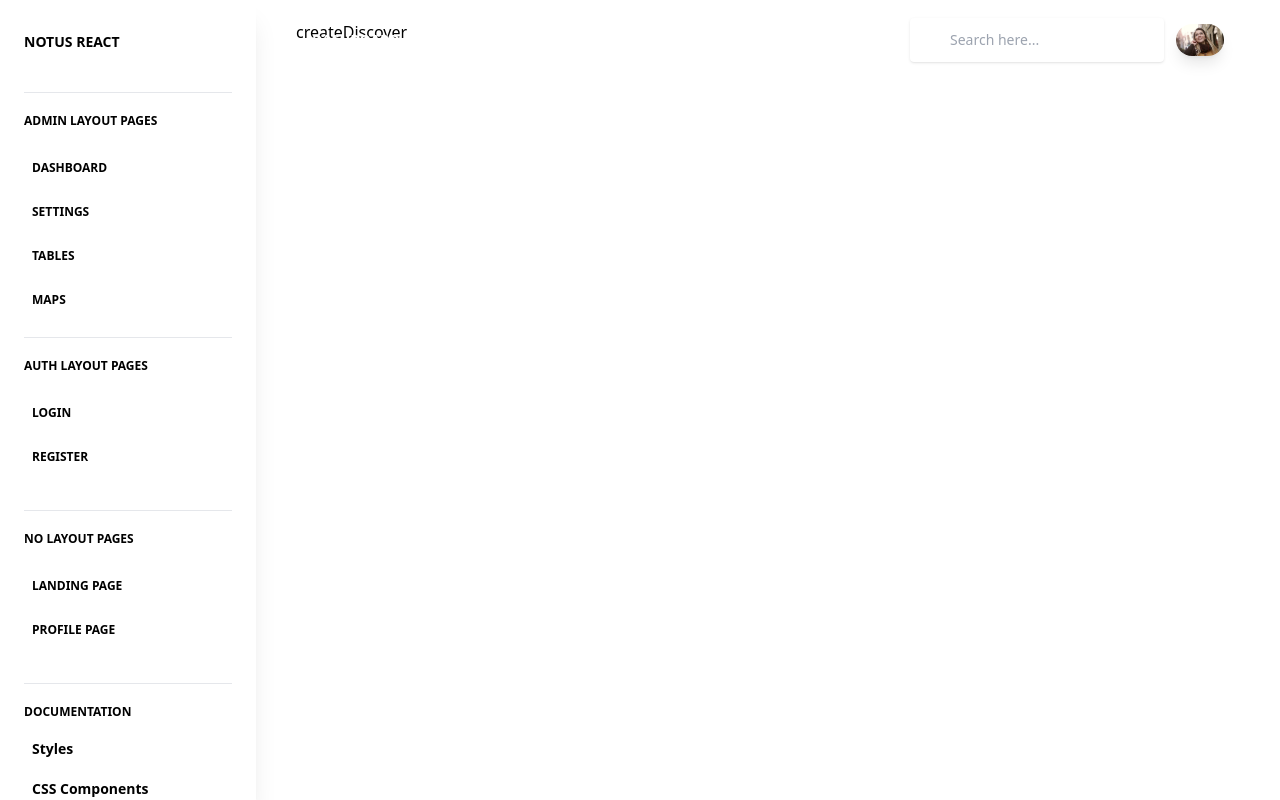
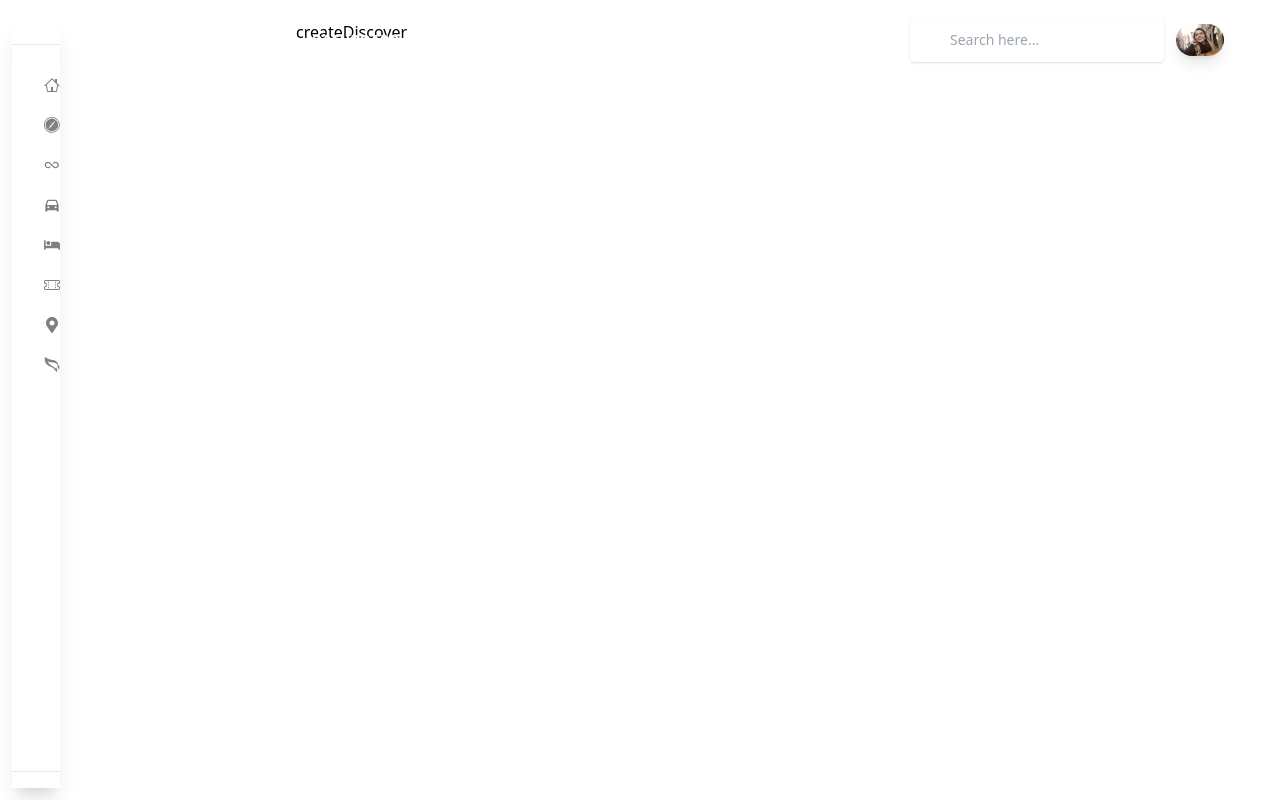
Before and after one commit to AxelCoolpa/COOL-FRONT, a React (Vite) app: page /proveedor-admin in a window 1280 px wide. Built offline with nearby package versions, Linux system fonts and the light colour scheme.

Commit message:
customizando sidebar prov

```diff
--- a/src/components/sidebar/SidebarB.tsx
+++ b/src/components/sidebar/SidebarB.tsx
@@ -1,15 +1,24 @@
 /*eslint-disable*/
 import React from "react";
 import { Link } from "react-router-dom";
+import { BiMenu } from 'react-icons/bi'
 
+import Cool from '../../assets/cool.png'
 import Dropdown from "../dropdown/Dropdown";
 import UserDropdown from "../dropdown/UserDropdown";
+import { GoHome } from "react-icons/go";
+import { GrSafariOption } from "react-icons/gr";
+import { CgInfinity } from "react-icons/cg";
+import { RiCarFill } from "react-icons/ri";
+import { FaBed, FaMapMarkerAlt } from "react-icons/fa";
+import { BsTicketPerforated } from "react-icons/bs";
+import { GiWavyItinerary } from "react-icons/gi";
 
 export default function Sidebar() {
   const [collapseShow, setCollapseShow] = React.useState("hidden");
   return (
     <>
-      <nav className="md:left-0 md:block md:fixed md:top-0 md:bottom-0 md:overflow-y-auto md:flex-row md:flex-nowrap md:overflow-hidden shadow-xl bg-white flex flex-wrap items-center justify-between relative md:w-64 z-10 py-4 px-6">
+      <nav className="md:left-3 md:block md:fixed md:top-3 md:bottom-3 md:flex-row md:flex-nowrap md:overflow-hidden shadow-xl bg-white flex flex-wrap items-center justify-between relative md:w-12 z-10 ">
         <div className="md:flex-col md:items-stretch md:min-h-full md:flex-nowrap px-0 flex flex-wrap items-center justify-between w-full mx-auto">
           {/* Toggler */}
           <button
@@ -17,15 +26,19 @@ export default function Sidebar() {
             type="button"
             onClick={() => setCollapseShow("bg-white m-2 py-3 px-6")}
           >
-            <i className="fas fa-bars"></i>
+            <BiMenu />
+
           </button>
           {/* Brand */}
-          <Link
+          {/* <Link
             className="md:block text-left md:pb-2 text-blueGray-600 mr-0 inline-block whitespace-nowrap text-sm uppercase font-bold p-4 px-0"
-            to="/"
+            to="/proveedor-admin/show-discover"
           >
-            Notus React
-          </Link>
+            <div className='flex items-center justify-center'>
+              <img src={Cool} alt='Cool-LOGO' className='w-20 mt-12' />
+            </div>
+          </Link> */}
+
           {/* User */}
           <ul className="md:hidden items-center flex flex-wrap list-none">
             <li className="inline-block relative">
@@ -35,9 +48,8 @@ export default function Sidebar() {
               <UserDropdown />
             </li>
           </ul>
+
           {/* Collapse */}
-
-
           <div
             className={
               "md:flex md:flex-col md:items-stretch md:opacity-100 md:relative md:mt-4 md:shadow-none shadow absolute top-0 left-0 right-0 z-40 overflow-y-auto overflow-x-hidden h-auto items-center flex-1 rounded " +
@@ -45,27 +57,27 @@ export default function Sidebar() {
             }
           >
             {/* Collapse header */}
-            <div className="md:min-w-full md:hidden block pb-4 mb-4 border-b border-solid border-blueGray-200">
+            <div className="md:min-w-md md:hidden block pb-4 mb-4 border-b border-solid border-blueGray-200">
               <div className="flex flex-wrap">
                 <div className="w-6/12">
                   <Link
                     className="md:block text-left md:pb-2 text-blueGray-600 mr-0 inline-block whitespace-nowrap text-sm uppercase font-bold p-4 px-0"
-                    to="/"
+                    to="/proveedor-admin/show-discover"
                   >
-                    Notus React
                   </Link>
                 </div>
-                <div className="w-6/12 flex justify-end">
+              </div>
+                <div className="w-6/12 flex relative">
                   <button
                     type="button"
                     className="cursor-pointer text-black opacity-50 md:hidden px-3 py-1 text-xl leading-none bg-transparent rounded border border-solid border-transparent"
                     onClick={() => setCollapseShow("hidden")}
                   >
-                    <i className="fas fa-times"></i>
+                                    <BiMenu />
                   </button>
                 </div>
-              </div>
             </div>
+
             {/* Form */}
             <form className="mt-6 mb-4 md:hidden">
               <div className="mb-3 pt-0">
@@ -76,16 +88,76 @@ export default function Sidebar() {
                 />
               </div>
             </form>
+            {/* Divider */}
 
-            {/* Divider */}
             <hr className="my-4 md:min-w-full" />
             {/* Heading */}
-            <h6 className="md:min-w-full text-blueGray-500 text-xs uppercase font-bold block pt-1 pb-4 no-underline">
-              Admin Layout Pages
-            </h6>
-            {/* Navigation */}
 
-            <ul className="md:flex-col md:min-w-full flex flex-col list-none">
+
+
+
+
+
+
+
+
+
+            <nav className='flex-grow ml-2 xl:ml-4 sm:mt-4 md:mt-0'>
+					<ul className='space-y-2'>
+						<li className='flex items-center w-fit pt-4 pl-4 2xl:pt-6  gap-2 text-[#808080] hover:text-[#ce452a]'>
+							<a href='/' className='font-semibold'>
+							<GoHome />
+
+							</a>
+						</li>
+						<li className='flex items-center w-fit pt-4 pl-4 2xl:pt-6  gap-2 text-[#808080] hover:text-[#ce452a]'>
+							<a href='/adventure' className='font-semibold'>
+							<GrSafariOption />
+
+							</a>
+						</li>
+						<li className='flex items-center w-fit pt-4 pl-4 2xl:pt-6 gap-2 text-[#808080] hover:text-[#ce452a] '>
+							<a href='/package' className='font-semibold'>
+							<CgInfinity />
+
+							</a>
+						</li>
+						<li className='flex items-center w-fit pt-4 pl-4 2xl:pt-6  gap-2 text-[#808080] hover:text-[#ce452a] '>
+							<a href='/transport' className='font-semibold'>
+							<RiCarFill />
+							</a>
+
+						</li>
+						<li className='flex items-center w-fit pt-4 pl-4 2xl:pt-6 gap-2 text-[#808080] hover:text-[#ce452a] '>
+							<a href='/accommodation' className='font-semibold'>
+							<FaBed />
+							</a>
+
+						</li>
+						<li className='flex items-center w-fit pt-4 pl-4 2xl:pt-6 gap-2 text-[#808080] hover:text-[#ce452a] '>
+							<a href='/tickets' className='font-semibold'>
+							<BsTicketPerforated />
+
+							</a>
+						</li>
+						<li className='flex items-center w-fit pt-4 pl-4 2xl:pt-6 gap-2 text-[#808080] hover:text-[#ce452a] '>
+							<a href='/maps' className='font-semibold'>
+							<FaMapMarkerAlt />
+							</a>
+
+						</li>
+						<li className='flex items-center w-fit pt-4 pl-4 2xl:pt-6 gap-2 text-[#808080] hover:text-[#ce452a] '>
+							<a href='/itinarary' className='font-semibold'>
+							<GiWavyItinerary />
+							</a>
+
+						</li>
+					</ul>
+				</nav>
+
+
+            {/* <ul className="md:flex-col md:min-w-full flex flex-col list-none">
+
               <li className="items-center">
                 <Link
                   className={
@@ -173,164 +245,10 @@ export default function Sidebar() {
                   Maps
                 </Link>
               </li>
-            </ul>
+            </ul> */}
 
             {/* Divider */}
             <hr className="my-4 md:min-w-full" />
-            {/* Heading */}
-            <h6 className="md:min-w-full text-blueGray-500 text-xs uppercase font-bold block pt-1 pb-4 no-underline">
-              Auth Layout Pages
-            </h6>
-            {/* Navigation */}
-
-            <ul className="md:flex-col md:min-w-full flex flex-col list-none md:mb-4">
-              <li className="items-center">
-                <Link
-                  className="text-blueGray-700 hover:text-blueGray-500 text-xs uppercase py-3 font-bold block"
-                  to="/auth/login"
-                >
-                  <i className="fas fa-fingerprint text-blueGray-400 mr-2 text-sm"></i>{" "}
-                  Login
-                </Link>
-              </li>
-
-              <li className="items-center">
-                <Link
-                  className="text-blueGray-700 hover:text-blueGray-500 text-xs uppercase py-3 font-bold block"
-                  to="/auth/register"
-                >
-                  <i className="fas fa-clipboard-list text-blueGray-300 mr-2 text-sm"></i>{" "}
-                  Register
-                </Link>
-              </li>
-            </ul>
-
-            {/* Divider */}
-            <hr className="my-4 md:min-w-full" />
-            {/* Heading */}
-            <h6 className="md:min-w-full text-blueGray-500 text-xs uppercase font-bold block pt-1 pb-4 no-underline">
-              No Layout Pages
-            </h6>
-            {/* Navigation */}
-
-            <ul className="md:flex-col md:min-w-full flex flex-col list-none md:mb-4">
-              <li className="items-center">
-                <Link
-                  className="text-blueGray-700 hover:text-blueGray-500 text-xs uppercase py-3 font-bold block"
-                  to="/landing"
-                >
-                  <i className="fas fa-newspaper text-blueGray-400 mr-2 text-sm"></i>{" "}
-                  Landing Page
-                </Link>
-              </li>
-
-              <li className="items-center">
-                <Link
-                  className="text-blueGray-700 hover:text-blueGray-500 text-xs uppercase py-3 font-bold block"
-                  to="/profile"
-                >
-                  <i className="fas fa-user-circle text-blueGray-400 mr-2 text-sm"></i>{" "}
-                  Profile Page
-                </Link>
-              </li>
-            </ul>
-
-            {/* Divider */}
-            <hr className="my-4 md:min-w-full" />
-            {/* Heading */}
-            <h6 className="md:min-w-full text-blueGray-500 text-xs uppercase font-bold block pt-1 pb-4 no-underline">
-              Documentation
-            </h6>
-            {/* Navigation */}
-            <ul className="md:flex-col md:min-w-full flex flex-col list-none md:mb-4">
-              <li className="inline-flex">
-                <a
-                  href="https://www.creative-tim.com/learning-lab/tailwind/react/colors/notus"
-                  target="_blank"
-                  className="text-blueGray-700 hover:text-blueGray-500 text-sm block mb-4 no-underline font-semibold"
-                >
-                  <i className="fas fa-paint-brush mr-2 text-blueGray-300 text-base"></i>
-                  Styles
-                </a>
-              </li>
-
-              <li className="inline-flex">
-                <a
-                  href="https://www.creative-tim.com/learning-lab/tailwind/react/alerts/notus"
-                  target="_blank"
-                  className="text-blueGray-700 hover:text-blueGray-500 text-sm block mb-4 no-underline font-semibold"
-                >
-                  <i className="fab fa-css3-alt mr-2 text-blueGray-300 text-base"></i>
-                  CSS Components
-                </a>
-              </li>
-
-              <li className="inline-flex">
-                <a
-                  href="https://www.creative-tim.com/learning-lab/tailwind/angular/overview/notus"
-                  target="_blank"
-                  className="text-blueGray-700 hover:text-blueGray-500 text-sm block mb-4 no-underline font-semibold"
-                >
-                  <i className="fab fa-angular mr-2 text-blueGray-300 text-base"></i>
-                  Angular
-                </a>
-              </li>
-
-              <li className="inline-flex">
-                <a
-                  href="https://www.creative-tim.com/learning-lab/tailwind/js/overview/notus"
-                  target="_blank"
-                  className="text-blueGray-700 hover:text-blueGray-500 text-sm block mb-4 no-underline font-semibold"
-                >
-                  <i className="fab fa-js-square mr-2 text-blueGray-300 text-base"></i>
-                  Javascript
-                </a>
-              </li>
-
-              <li className="inline-flex">
-                <a
-                  href="https://www.creative-tim.com/learning-lab/tailwind/nextjs/overview/notus"
-                  target="_blank"
-                  className="text-blueGray-700 hover:text-blueGray-500 text-sm block mb-4 no-underline font-semibold"
-                >
-                  <i className="fab fa-react mr-2 text-blueGray-300 text-base"></i>
-                  NextJS
-                </a>
-              </li>
-
-              <li className="inline-flex">
-                <a
-                  href="https://www.creative-tim.com/learning-lab/tailwind/react/overview/notus"
-                  target="_blank"
-                  className="text-blueGray-700 hover:text-blueGray-500 text-sm block mb-4 no-underline font-semibold"
-                >
-                  <i className="fab fa-react mr-2 text-blueGray-300 text-base"></i>
-                  React
-                </a>
-              </li>
-
-              <li className="inline-flex">
-                <a
-                  href="https://www.creative-tim.com/learning-lab/tailwind/svelte/overview/notus"
-                  target="_blank"
-                  className="text-blueGray-700 hover:text-blueGray-500 text-sm block mb-4 no-underline font-semibold"
-                >
-                  <i className="fas fa-link mr-2 text-blueGray-300 text-base"></i>
-                  Svelte
-                </a>
-              </li>
-
-              <li className="inline-flex">
-                <a
-                  href="https://www.creative-tim.com/learning-lab/tailwind/vue/overview/notus"
-                  target="_blank"
-                  className="text-blueGray-700 hover:text-blueGray-500 text-sm block mb-4 no-underline font-semibold"
-                >
-                  <i className="fab fa-vuejs mr-2 text-blueGray-300 text-base"></i>
-                  VueJS
-                </a>
-              </li>
-            </ul>
           </div>
 
         </div>
```
